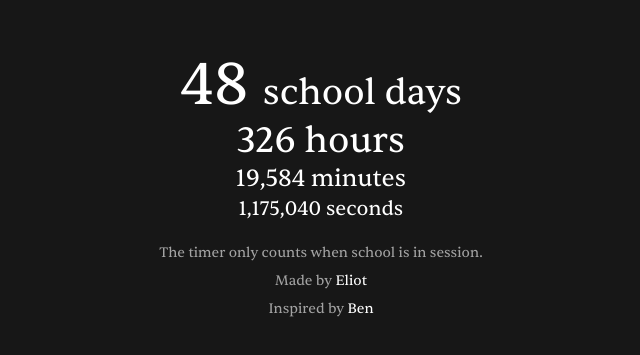
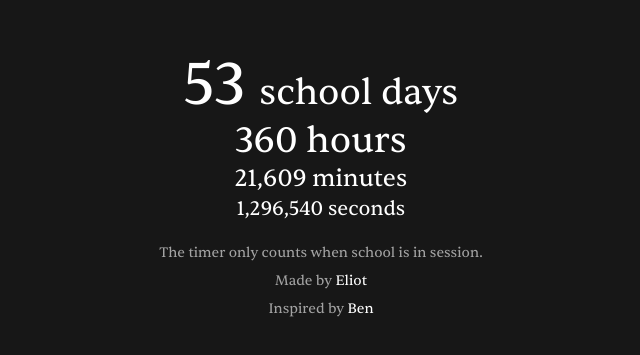
Before and after one commit to eiiot/school-year-countdown, a Next.js app: page / in a window 1280 px wide. Shown: the part 213-568 px from the top of the page, without its empty margins (319-959 px from the left). Built offline with nearby package versions, Linux system fonts and the light colour scheme.

Commit message:
fix timing

```diff
--- a/pages/index.tsx
+++ b/pages/index.tsx
@@ -8,29 +8,52 @@ const formatter = new Intl.NumberFormat("en-US");
 
 const sentient = localFont({ src: "Sentient-Variable.ttf" });
 
-function calculateDuration() {
+const schoolDay = (date: Date): boolean => {
+  const endDate = new Date("2023-06-03T15:33:00-07:00");
+  const excludedDates = [
+    new Date("2023-05-15T12:00:00-07:00"),
+    new Date("2023-05-29T12:00:00-07:00"),
+  ];
+
+  if (date > endDate) {
+    return false;
+  }
+
+  const dayOfWeek = date.getDay();
+
+  if (dayOfWeek === 0 || dayOfWeek === 6) {
+    return false;
+  }
+
+  const isExcludedDate = excludedDates.some((excludedDate) => {
+    const testDate = new Date(excludedDate).setHours(0, 0, 0, 0);
+    const dateToTest = new Date(date).setHours(0, 0, 0, 0);
+
+    if (testDate === dateToTest) {
+      return true;
+    }
+    return;
+  });
+
+  if (isExcludedDate) {
+    return false;
+  }
+
+  return true;
+};
+
+const calculateDuration = () => {
   const now = new Date();
   const endDate = new Date("2023-06-03T15:33:00-07:00");
-  const excludedDates = [
-    new Date("2023-04-03"),
-    new Date("2023-04-04"),
-    new Date("2023-04-05"),
-    new Date("2023-04-06"),
-    new Date("2023-04-07"),
-    new Date("2023-05-15"),
-    new Date("2023-05-29"),
-  ];
 
   let duration = 0;
 
   while (now < endDate) {
-    const dayOfWeek = now.getDay();
+    const isSchoolDay = schoolDay(now);
 
-    const isExcludedDate = excludedDates.some((excludedDate) => {
-      return now.toDateString() === excludedDate.toDateString();
-    });
+    if (isSchoolDay) {
+      const dayOfWeek = now.getDay();
 
-    if (!isExcludedDate) {
       const startOfDay = new Date(now);
 
       startOfDay.setHours(
@@ -44,13 +67,10 @@ function calculateDuration() {
 
       endOfDay.setHours(15, 33, 0, 0);
 
-      if (dayOfWeek !== 0 && dayOfWeek !== 6) {
-        if (now < startOfDay || now > endOfDay) {
-          duration += endOfDay.getTime() - startOfDay.getTime();
-        } else {
-          duration += endOfDay.getTime() - now.getTime();
-          now.setHours(15, 33, 0, 0);
-        }
+      if (now < startOfDay || now > endOfDay) {
+        duration += endOfDay.getTime() - startOfDay.getTime();
+      } else {
+        duration += endOfDay.getTime() - now.getTime();
       }
     }
 
@@ -59,50 +79,19 @@ function calculateDuration() {
   }
 
   return duration;
-}
+};
 
 function calculateDays() {
   const now = new Date();
   const endDate = new Date("2023-06-03T15:33:00-07:00");
-  const excludedDates = [
-    new Date("2023-04-03"),
-    new Date("2023-04-04"),
-    new Date("2023-04-05"),
-    new Date("2023-04-06"),
-    new Date("2023-04-07"),
-    new Date("2023-05-15"),
-    new Date("2023-05-29"),
-  ];
 
   let days = 0;
 
   while (now < endDate) {
-    const dayOfWeek = now.getDay();
+    const isSchoolDay = schoolDay(now);
 
-    const isExcludedDate = excludedDates.some((excludedDate) => {
-      return now.toDateString() === excludedDate.toDateString();
-    });
-
-    if (!isExcludedDate) {
-      const startOfDay = new Date(now);
-      startOfDay.setHours(
-        dayOfWeek === 1 ? 10 : 8,
-        dayOfWeek === 1 ? 0 : 30,
-        0,
-        0
-      ); // 10am on Monday, 8:30am on other days
-
-      const endOfDay = new Date(now);
-      endOfDay.setHours(15, 33, 0, 0);
-
-      if (dayOfWeek !== 0 && dayOfWeek !== 6) {
-        if (now < startOfDay || now > endOfDay) {
-          days += 1;
-        } else {
-          days += 1;
-          now.setHours(15, 33, 0, 0);
-        }
-      }
+    if (isSchoolDay) {
+      days += 1;
     }
 
     now.setHours(now.getHours() + 24);
@@ -115,28 +104,10 @@ function calculateDays() {
 const inSchoolNow = () => {
   // returns a boolean if the current time is during school hours
   const now = new Date();
-  const endDate = new Date("2023-06-03T15:33:00-07:00");
-  const excludedDates = [
-    new Date("2023-04-03"),
-    new Date("2023-04-04"),
-    new Date("2023-04-05"),
-    new Date("2023-04-06"),
-    new Date("2023-04-07"),
-    new Date("2023-05-15"),
-    new Date("2023-05-29"),
-  ];
-
-  if (now > endDate) {
-    return false;
-  }
-
+  const isSchoolDay = schoolDay(now);
   const dayOfWeek = now.getDay();
 
-  const isExcludedDate = excludedDates.some((excludedDate) => {
-    return now.toDateString() === excludedDate.toDateString();
-  });
-
-  if (isExcludedDate) {
+  if (!isSchoolDay) {
     return false;
   }
 
@@ -158,10 +129,15 @@ const inSchoolNow = () => {
 };
 
 export default function Home() {
-  const duration = useMemo(() => calculateDuration(), []);
-  const days = useMemo(() => calculateDays(), []);
+  const [duration, setDuration] = useState(0);
+  const [days, setDays] = useState(0);
 
-  const [seconds, setSeconds] = useState(duration / 1000);
+  useEffect(() => {
+    setDuration(calculateDuration());
+    setDays(calculateDays());
+  }, []);
+
+  const seconds = Math.floor(duration / 1000);
   const [inSchool, setInSchool] = useState(inSchoolNow());
 
   const formattedSeconds = formatter.format(seconds);
@@ -176,7 +152,7 @@ export default function Home() {
 
     const interval = setInterval(() => {
       if (inSchoolNow()) {
-        setSeconds((seconds) => seconds - 1);
+        setDuration(duration - 1000);
         setInSchool(true);
       } else {
         setInSchool(false);
```
